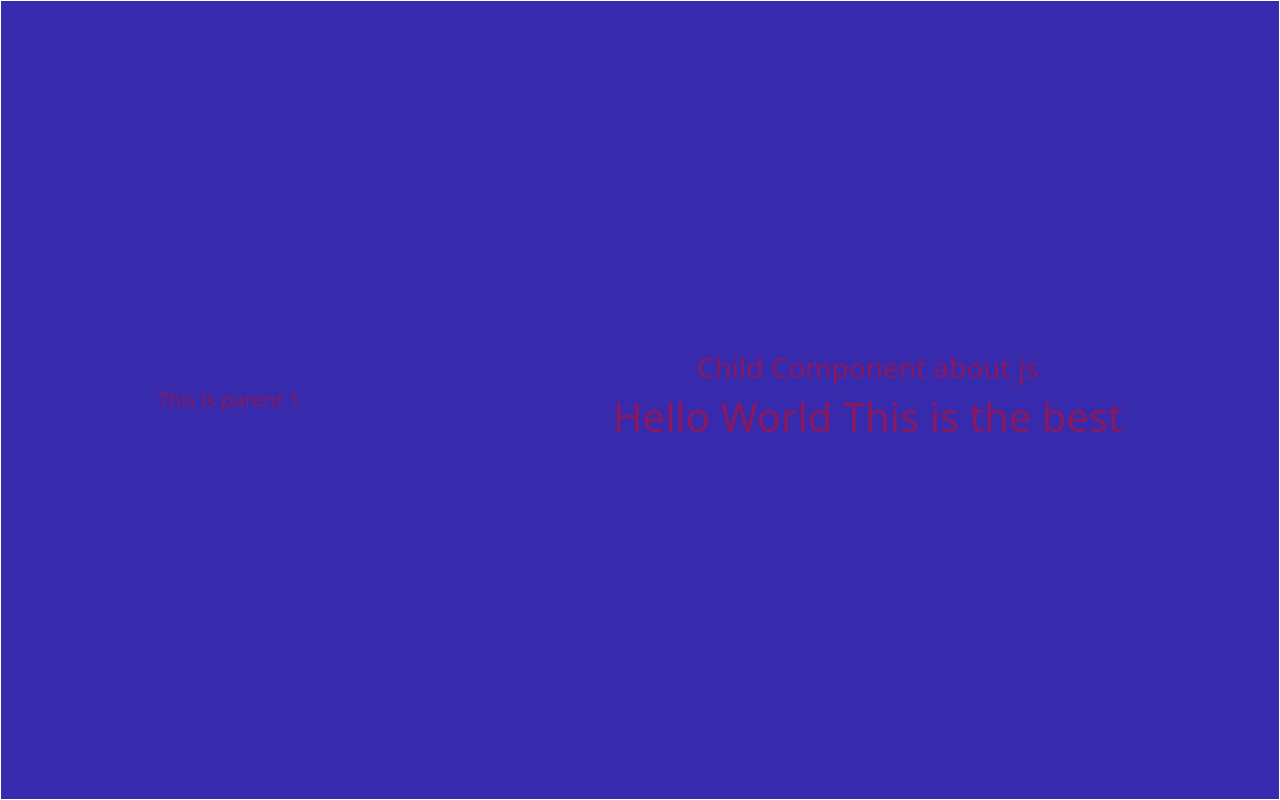
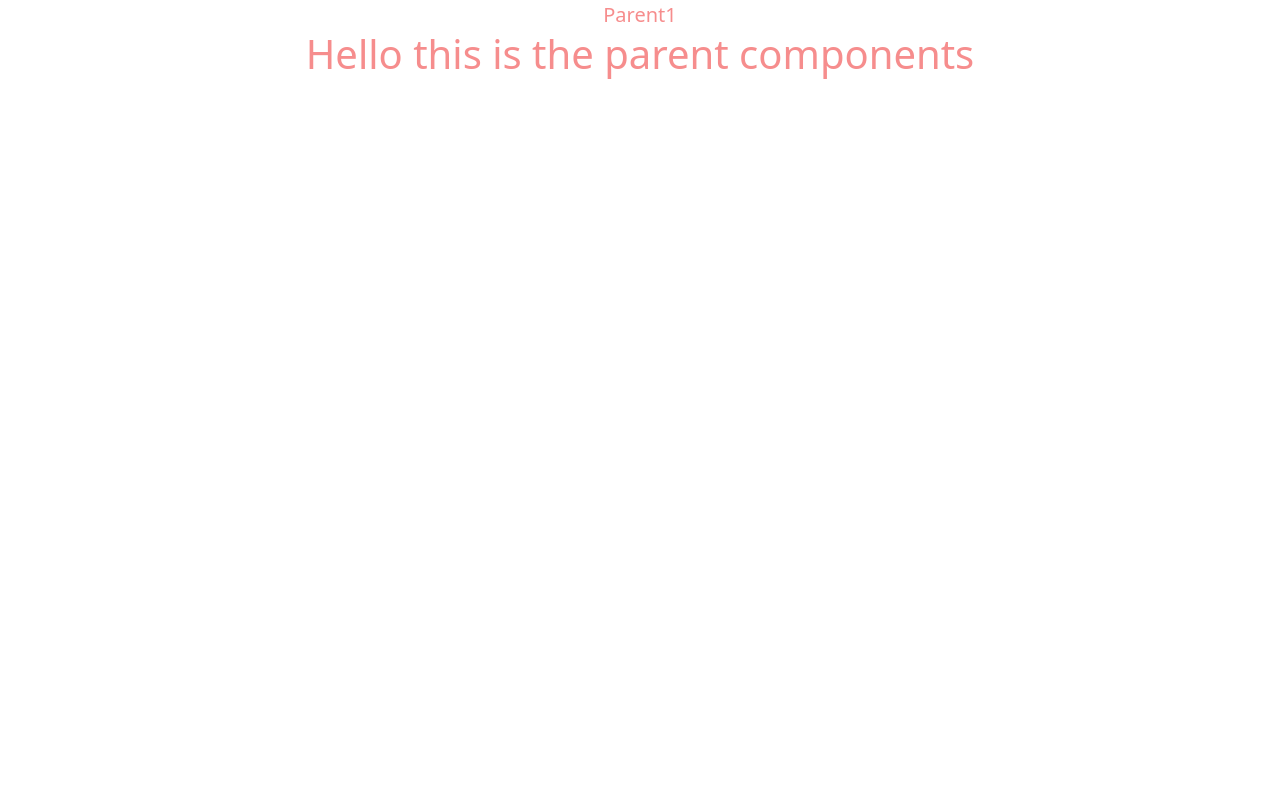
Before and after one commit to abyssiniatech/react-vite-typescript, a React (Vite) app: page / in a window 1280 px wide. Built offline with nearby package versions, Linux system fonts and the light colour scheme.

Commit message:
intial commit  for day 32

```diff
--- a/src/omponents/fundamentals/Props/Child1.tsx
+++ b/src/omponents/fundamentals/Props/Child1.tsx
@@ -1,14 +1,14 @@
 type Child1Props = {
-    component:React.ComponentType;
+    message:React.ComponentType;
 }
 
-const Child1 = ({component}: Child1Props) => {
-   const Component = component;
+const Child1 = (props: Child1Props) => {
+
   return (
     <div>
-      <h3>Child Component about js</h3>
-      <Component />
+       <props.message />
     </div>
+
   )
 };
 
--- a/src/omponents/fundamentals/Props/Parent1.tsx
+++ b/src/omponents/fundamentals/Props/Parent1.tsx
@@ -1,14 +1,15 @@
 import Child1 from "./Child1";
+
 function Hello(){
-    return <h1>Hello World This is the best</h1>
+    return <h1>Hello this is the parent components</h1>
 }
 
 const Parent1 = () => {
   return (
-    <section className="bg-indigo-800 text-white flex items-center justify-center border border-white h-screen">
-      <div>This is parent 1</div>
-      <Child1 component={Hello} />
-    </section>
+    <>
+      <div>Parent1</div>
+      <Child1 message={Hello} />
+    </>
   )
 };
 
```
